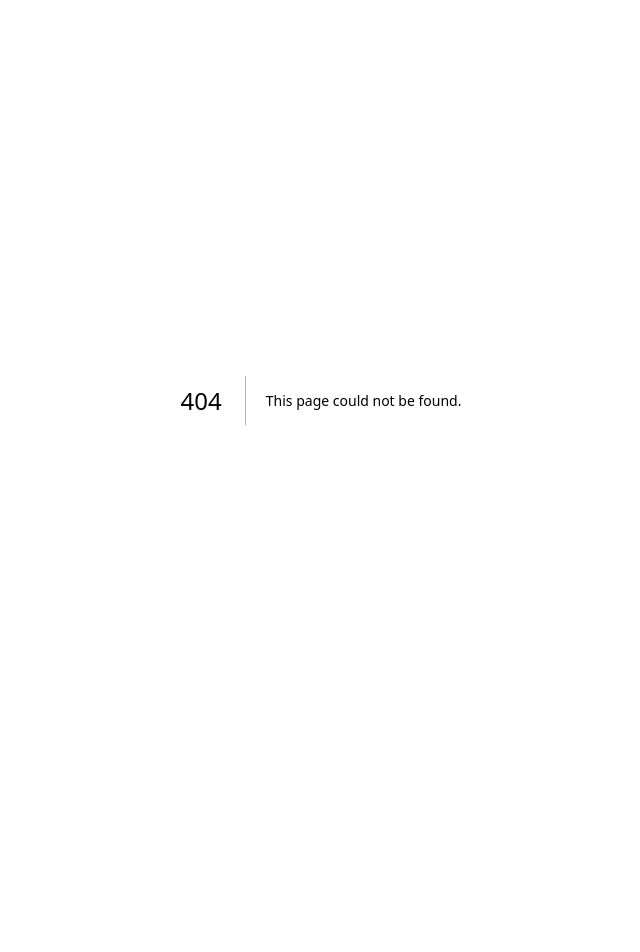
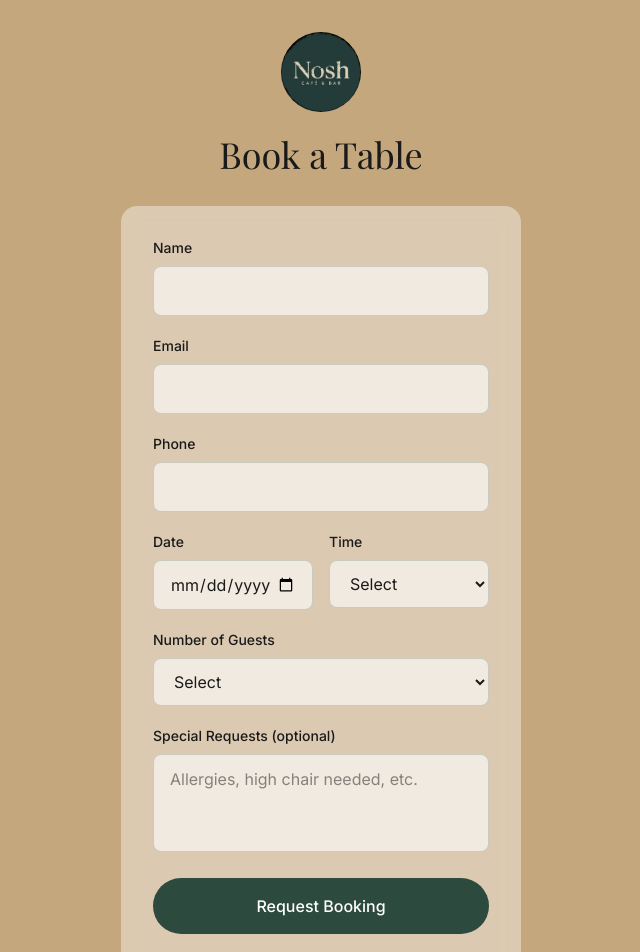
Before and after one commit to Sam-Newman/nosh-cafe-bar, a Next.js app: page /book in a window 1280 px wide. Before the commit this address had no page. Shown: the top 952 px of the page, without its empty margins (319-959 px from the left). Before the commit the page ends 800 px from the top, so only its background shows below. Built offline with nearby package versions, Linux system fonts and the light colour scheme; a web font is replaced by a local one.

Commit message:
Add table booking form

```diff
--- /dev/null
+++ b/app/book/page.tsx
@@ -0,0 +1,205 @@
+'use client';
+
+import Link from 'next/link';
+import Image from 'next/image';
+import { useState } from 'react';
+
+export default function Book() {
+  const [submitted, setSubmitted] = useState(false);
+  const [loading, setLoading] = useState(false);
+
+  const handleSubmit = async (e: React.FormEvent<HTMLFormElement>) => {
+    e.preventDefault();
+    setLoading(true);
+
+    const form = e.currentTarget;
+    const formData = new FormData(form);
+
+    // Send to Formspree (free form backend)
+    try {
+      await fetch('https://formspree.io/f/YOUR_FORM_ID', {
+        method: 'POST',
+        body: formData,
+        headers: { 'Accept': 'application/json' }
+      });
+      setSubmitted(true);
+    } catch {
+      alert('Something went wrong. Please call us to book.');
+    }
+    setLoading(false);
+  };
+
+  return (
+    <main className="min-h-screen bg-[#C4A77D] text-[#1a1a1a]">
+      {/* Header */}
+      <header className="py-8 px-6 text-center">
+        <Link href="/" className="inline-block">
+          <Image
+            src="/logo.jpg"
+            alt="Nosh Cafe Bar"
+            width={80}
+            height={80}
+            className="w-20 h-20 rounded-full mx-auto mb-4"
+          />
+        </Link>
+        <h1 className="text-3xl md:text-4xl font-serif">Book a Table</h1>
+      </header>
+
+      {/* Booking Form */}
+      <section className="max-w-md mx-auto px-6 pb-16">
+        {submitted ? (
+          <div className="bg-white/40 backdrop-blur-sm rounded-2xl p-8 text-center">
+            <h2 className="text-2xl font-semibold mb-4">Thanks!</h2>
+            <p className="text-[#3d3d3d] mb-6">
+              We&apos;ve received your booking request. We&apos;ll get back to you shortly to confirm.
+            </p>
+            <Link
+              href="/"
+              className="text-[#2D4A3E] font-medium underline hover:no-underline"
+            >
+              Back to Home
+            </Link>
+          </div>
+        ) : (
+          <form onSubmit={handleSubmit} className="bg-white/40 backdrop-blur-sm rounded-2xl p-6 md:p-8 space-y-5">
+            <div>
+              <label htmlFor="name" className="block text-sm font-medium mb-2">Name</label>
+              <input
+                type="text"
+                id="name"
+                name="name"
+                required
+                className="w-full px-4 py-3 rounded-lg border border-[#2D4A3E]/20 bg-white/60 focus:outline-none focus:ring-2 focus:ring-[#2D4A3E]"
+              />
+            </div>
+
+            <div>
+              <label htmlFor="email" className="block text-sm font-medium mb-2">Email</label>
+              <input
+                type="email"
+                id="email"
+                name="email"
+                required
+                className="w-full px-4 py-3 rounded-lg border border-[#2D4A3E]/20 bg-white/60 focus:outline-none focus:ring-2 focus:ring-[#2D4A3E]"
+              />
+            </div>
+
+            <div>
+              <label htmlFor="phone" className="block text-sm font-medium mb-2">Phone</label>
+              <input
+                type="tel"
+                id="phone"
+                name="phone"
+                required
+                className="w-full px-4 py-3 rounded-lg border border-[#2D4A3E]/20 bg-white/60 focus:outline-none focus:ring-2 focus:ring-[#2D4A3E]"
+              />
+            </div>
+
+            <div className="grid grid-cols-2 gap-4">
+              <div>
+                <label htmlFor="date" className="block text-sm font-medium mb-2">Date</label>
+                <input
+                  type="date"
+                  id="date"
+                  name="date"
+                  required
+                  className="w-full px-4 py-3 rounded-lg border border-[#2D4A3E]/20 bg-white/60 focus:outline-none focus:ring-2 focus:ring-[#2D4A3E]"
+                />
+              </div>
+              <div>
+                <label htmlFor="time" className="block text-sm font-medium mb-2">Time</label>
+                <select
+                  id="time"
+                  name="time"
+                  required
+                  className="w-full px-4 py-3 rounded-lg border border-[#2D4A3E]/20 bg-white/60 focus:outline-none focus:ring-2 focus:ring-[#2D4A3E]"
+                >
+                  <option value="">Select</option>
+                  <option value="08:30">8:30am</option>
+                  <option value="09:00">9:00am</option>
+                  <option value="09:30">9:30am</option>
+                  <option value="10:00">10:00am</option>
+                  <option value="10:30">10:30am</option>
+                  <option value="11:00">11:00am</option>
+                  <option value="11:30">11:30am</option>
+                  <option value="12:00">12:00pm</option>
+                  <option value="12:30">12:30pm</option>
+                  <option value="13:00">1:00pm</option>
+                  <option value="13:30">1:30pm</option>
+                  <option value="14:00">2:00pm</option>
+                  <option value="14:30">2:30pm</option>
+                  <option value="15:00">3:00pm</option>
+                  <option value="15:30">3:30pm</option>
+                </select>
+              </div>
+            </div>
+
+            <div>
+              <label htmlFor="guests" className="block text-sm font-medium mb-2">Number of Guests</label>
+              <select
+                id="guests"
+                name="guests"
+                required
+                className="w-full px-4 py-3 rounded-lg border border-[#2D4A3E]/20 bg-white/60 focus:outline-none focus:ring-2 focus:ring-[#2D4A3E]"
+              >
+                <option value="">Select</option>
+                <option value="1">1 person</option>
+                <option value="2">2 people</option>
+                <option value="3">3 people</option>
+                <option value="4">4 people</option>
+                <option value="5">5 people</option>
+                <option value="6">6 people</option>
+                <option value="7+">7+ people</option>
+              </select>
+            </div>
+
+            <div>
+              <label htmlFor="notes" className="block text-sm font-medium mb-2">Special Requests (optional)</label>
+              <textarea
+                id="notes"
+                name="notes"
+                rows={3}
+                placeholder="Allergies, high chair needed, etc."
+                className="w-full px-4 py-3 rounded-lg border border-[#2D4A3E]/20 bg-white/60 focus:outline-none focus:ring-2 focus:ring-[#2D4A3E] resize-none"
+              />
+            </div>
+
+            <button
+              type="submit"
+              disabled={loading}
+              className="w-full bg-[#2D4A3E] text-white py-4 rounded-full font-medium hover:bg-[#1d3a2e] transition-colors disabled:opacity-50"
+            >
+              {loading ? 'Sending...' : 'Request Booking'}
+            </button>
+
+            <p className="text-sm text-center text-[#3d3d3d]">
+              We&apos;ll confirm your booking by email or phone
+            </p>
+          </form>
+        )}
+
+        {/* Back Link */}
+        {!submitted && (
+          <div className="text-center mt-8">
+            <Link
+              href="/"
+              className="text-[#2D4A3E] hover:underline"
+            >
+              ← Back to Home
+            </Link>
+          </div>
+        )}
+      </section>
+
+      {/* Footer */}
+      <footer className="bg-[#2D4A3E] text-white py-8 px-6 text-center">
+        <p className="text-[#C4A77D]">
+          © {new Date().getFullYear()} Nosh Cafe Bar
+        </p>
+        <p className="text-sm mt-2 text-[#8a9f95]">
+          24 Lymington Bottom Road, Medstead, Alton, Hampshire
+        </p>
+      </footer>
+    </main>
+  );
+}
--- a/app/page.tsx
+++ b/app/page.tsx
@@ -28,13 +28,21 @@ export default function Home() {
           Decent food, good coffee, everyone welcome.
         </p>
 
-        {/* Menu Link */}
-        <Link
-          href="/menu"
-          className="bg-[#2D4A3E] text-white px-8 py-4 rounded-full text-lg font-medium hover:bg-[#1d3a2e] transition-colors mb-12"
-        >
-          View Our Menu
-        </Link>
+        {/* Action Buttons */}
+        <div className="flex flex-col sm:flex-row gap-4 mb-12">
+          <Link
+            href="/menu"
+            className="bg-[#2D4A3E] text-white px-8 py-4 rounded-full text-lg font-medium hover:bg-[#1d3a2e] transition-colors text-center"
+          >
+            View Our Menu
+          </Link>
+          <Link
+            href="/book"
+            className="bg-white/80 text-[#2D4A3E] px-8 py-4 rounded-full text-lg font-medium hover:bg-white transition-colors text-center"
+          >
+            Book a Table
+          </Link>
+        </div>
 
         {/* Social Links */}
         <div className="flex gap-6">
```
